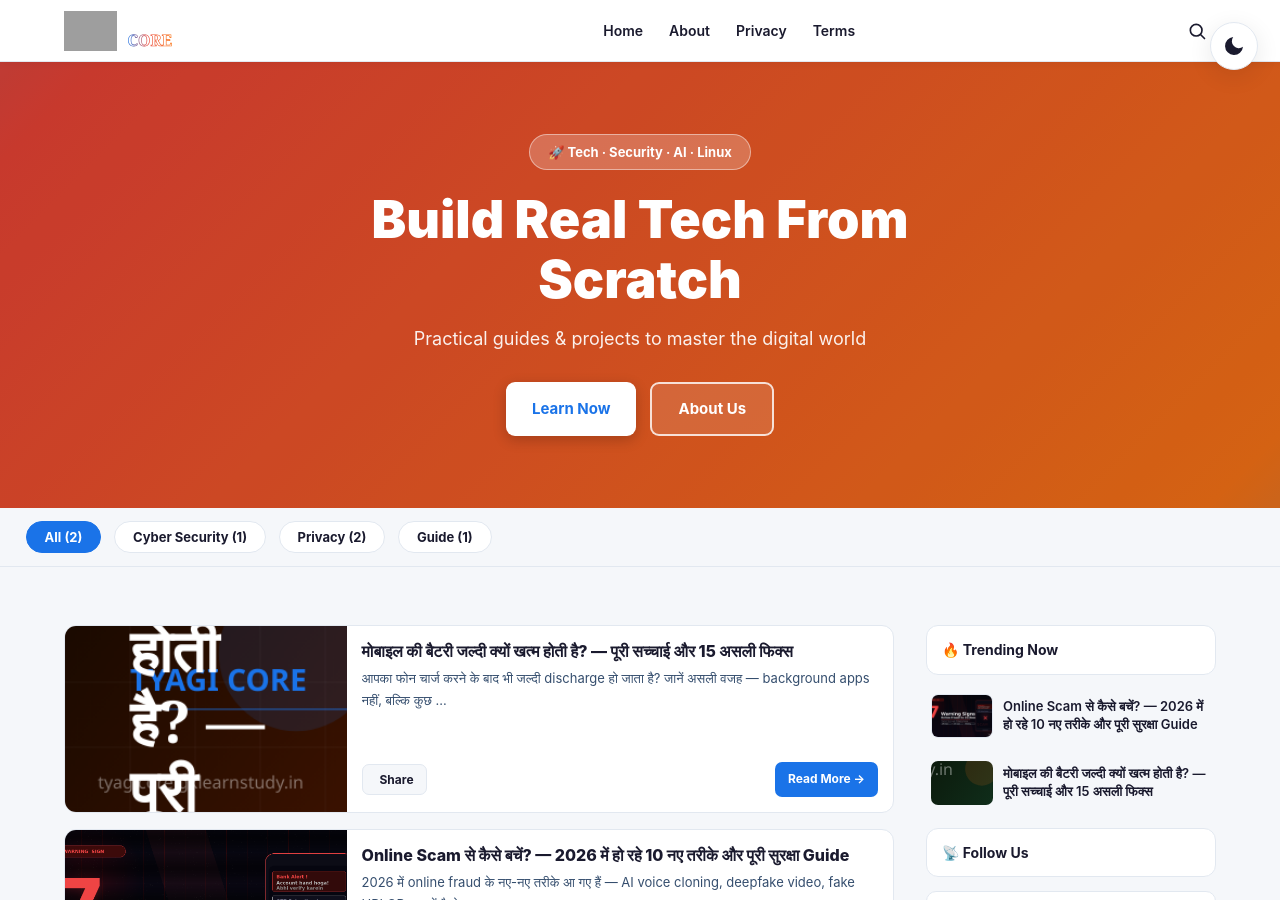
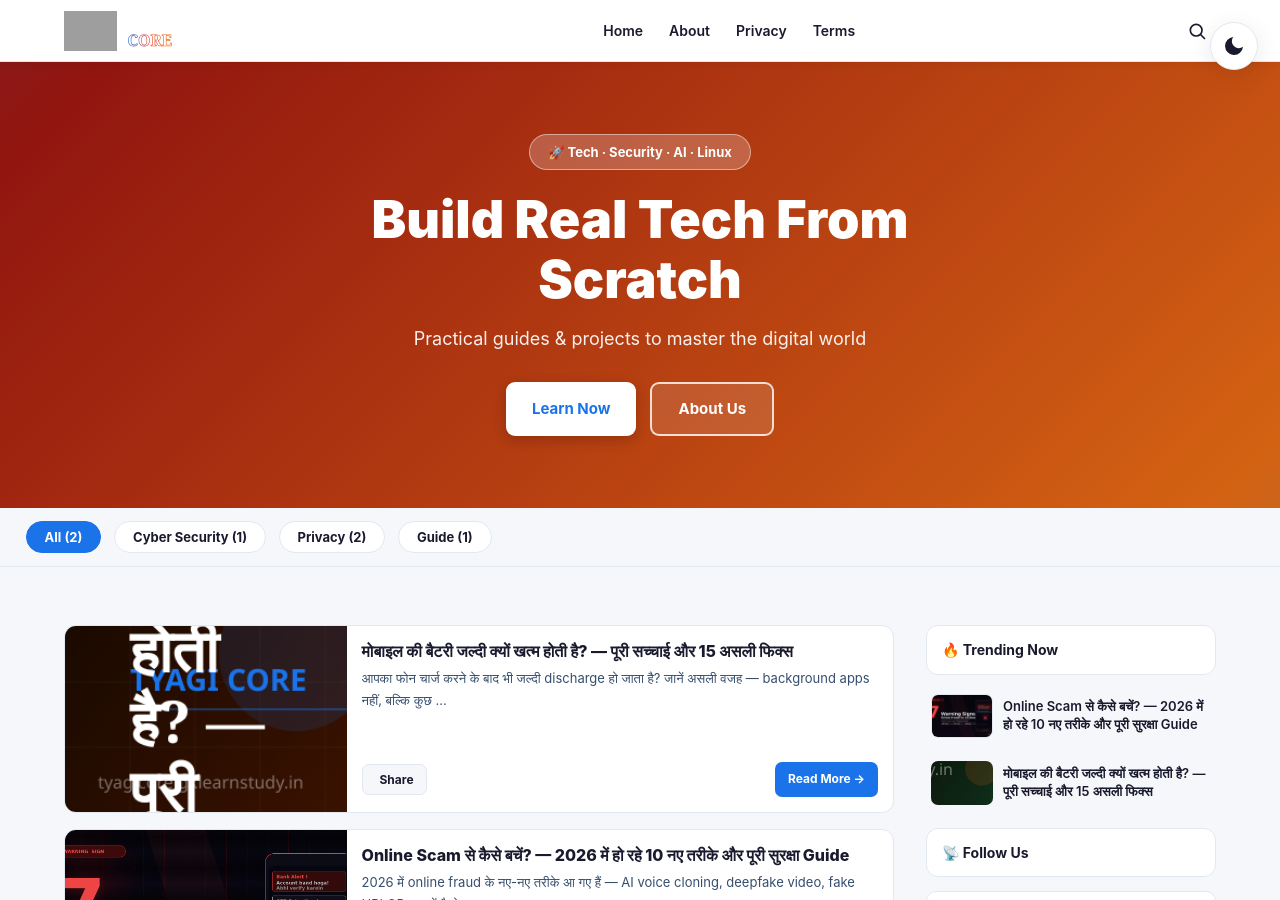
Before and after one commit to HimanshuTyagiJi/TyagiCore, a Jekyll site: the page built from index.html, in a window 1280 px wide and 900 px high. Built offline with Jekyll 4.4.1, drawn with Linux system fonts in a browser that asks for light colours; grey boxes are pictures that could not be loaded.

Commit message:
Update style.css

```diff
--- a/assets/css/style.css
+++ b/assets/css/style.css
@@ -16,7 +16,7 @@
   /* Brand colors — Google palette */
   --blue:          #1052A2;
   --blue-dark:     #1557b0;
-  --red:           #ea4335;
+  --red:           #AB1912;
   --orange:        #f97316;
   --sky:           #0ea5e9;
   --yellow:        #f4b400;
@@ -94,7 +94,7 @@ button { cursor:pointer; font-family:inherit; }
   display:flex; align-items:center; gap:8px;
   font-weight:900; font-size:1.35rem;
   text-decoration:none; flex-shrink:0;
-  background: linear-gradient(135deg, #1a73e8, #ea4335, #f97316);
+  background: linear-gradient(135deg, #1a73e8, #AB1912, #f97316);
   -webkit-background-clip: text;
   -webkit-text-fill-color: transparent;
   background-clip: text;
@@ -224,7 +224,7 @@ button { cursor:pointer; font-family:inherit; }
 /* ── HERO ── */
 .tc-hero {
   padding:72px 5%; text-align:center;
-  background: linear-gradient(135deg, #1a73e8 0%, #ea4335 40%, #f97316 70%, #0ea5e9 100%);
+  background: linear-gradient(135deg, #1a73e8 0%, #AB1912 40%, #f97316 70%, #0ea5e9 100%);
   background-size:300% 300%;
   animation: gradMove 10s ease infinite;
   color:#fff; position:relative; overflow:hidden;
```
